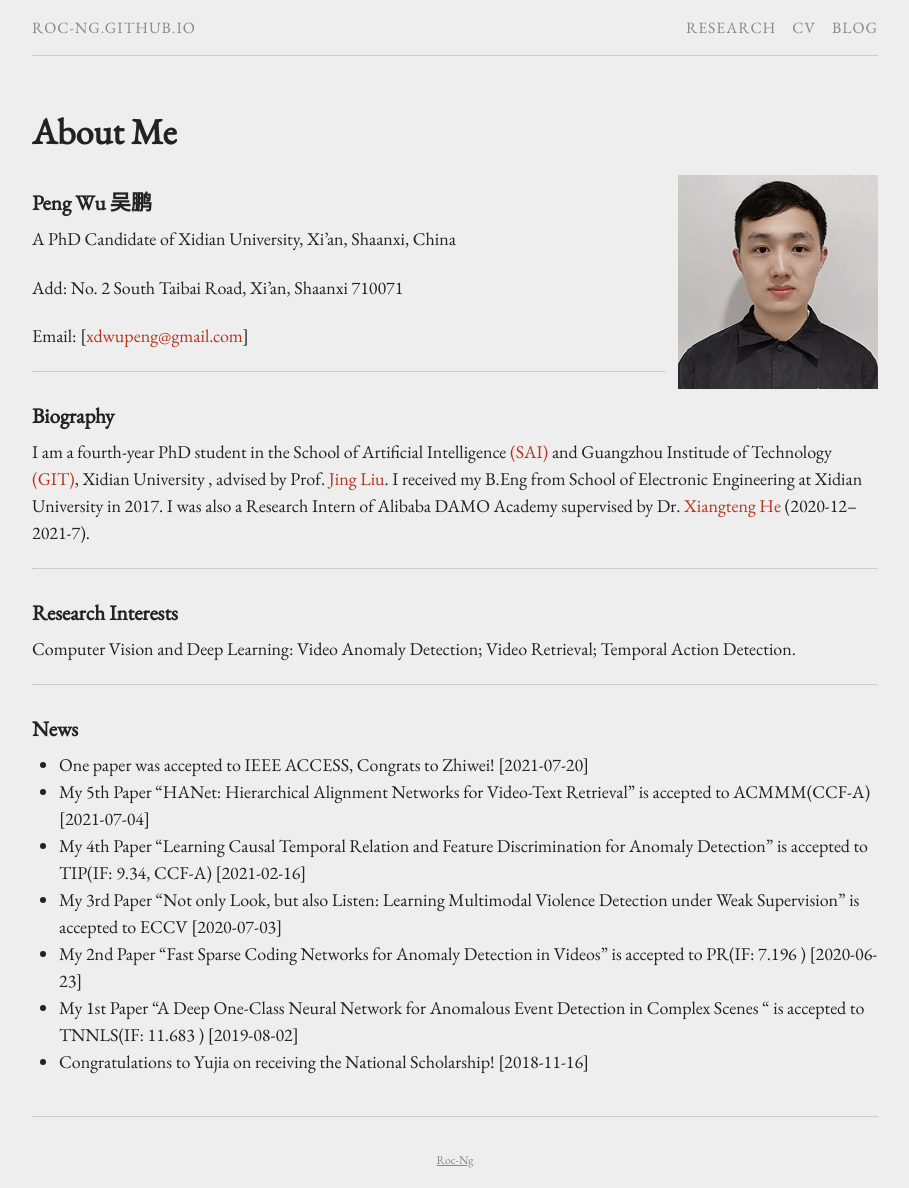
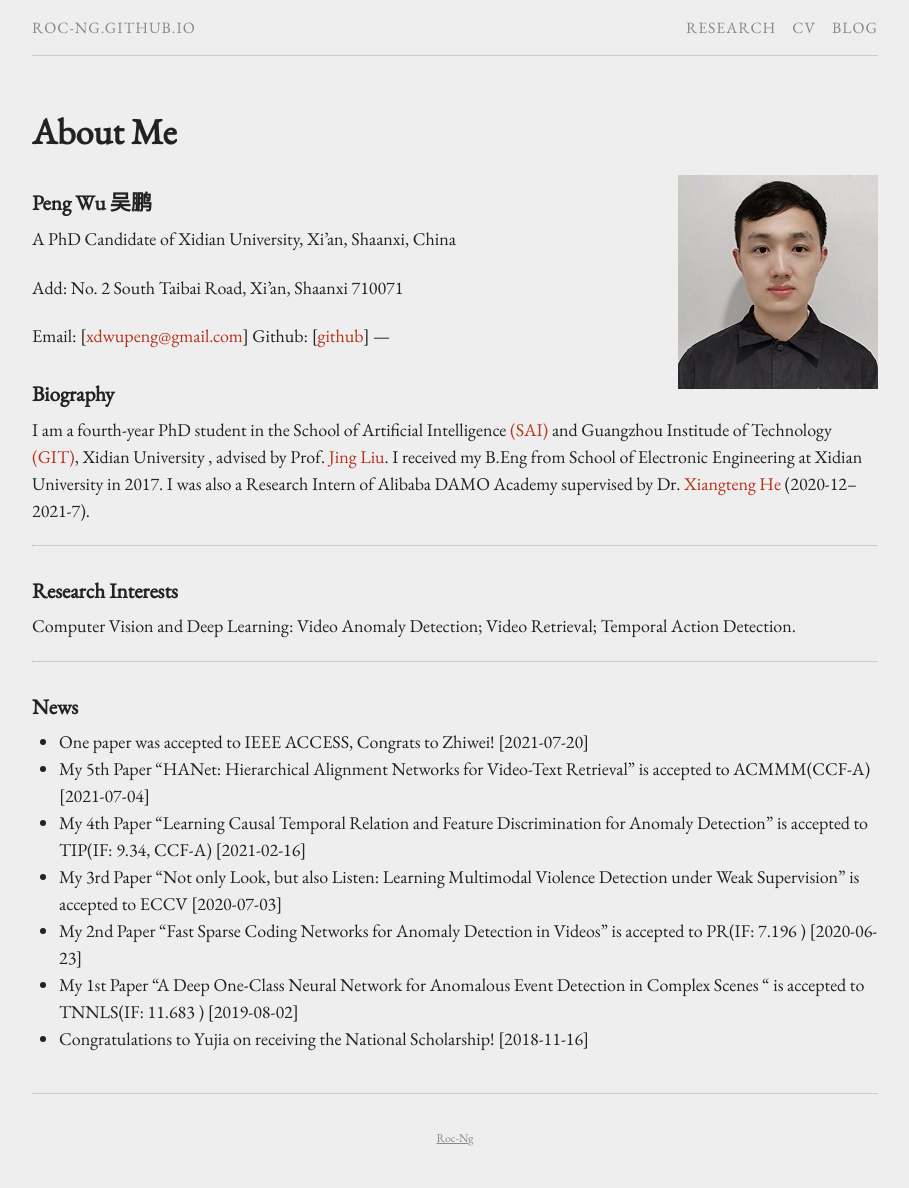
Before and after one commit to Roc-Ng/Roc-Ng.github.io, a Jekyll site: the page built from index.md, in a window 1280 px wide. Shown: the whole page, without its empty margins (185-1094 px from the left). Built offline with Jekyll 4.4.1, drawn with Linux system fonts in a browser that asks for light colours; after the commit the page ends 1165 px from its top, so only the background shows below that.

Commit message:
Update index.md

```diff
--- a/index.md
+++ b/index.md
@@ -13,7 +13,7 @@ A PhD Candidate of Xidian University, Xi'an, Shaanxi, China
 Add: No. 2 South Taibai Road, Xi’an, Shaanxi 710071
 
 Email: [[xdwupeng@gmail.com](xdwupeng@gmail.com)]
-
+Github: [[github](https://github.com/Roc-Ng)]
 ---
 
 ### Biography
```
